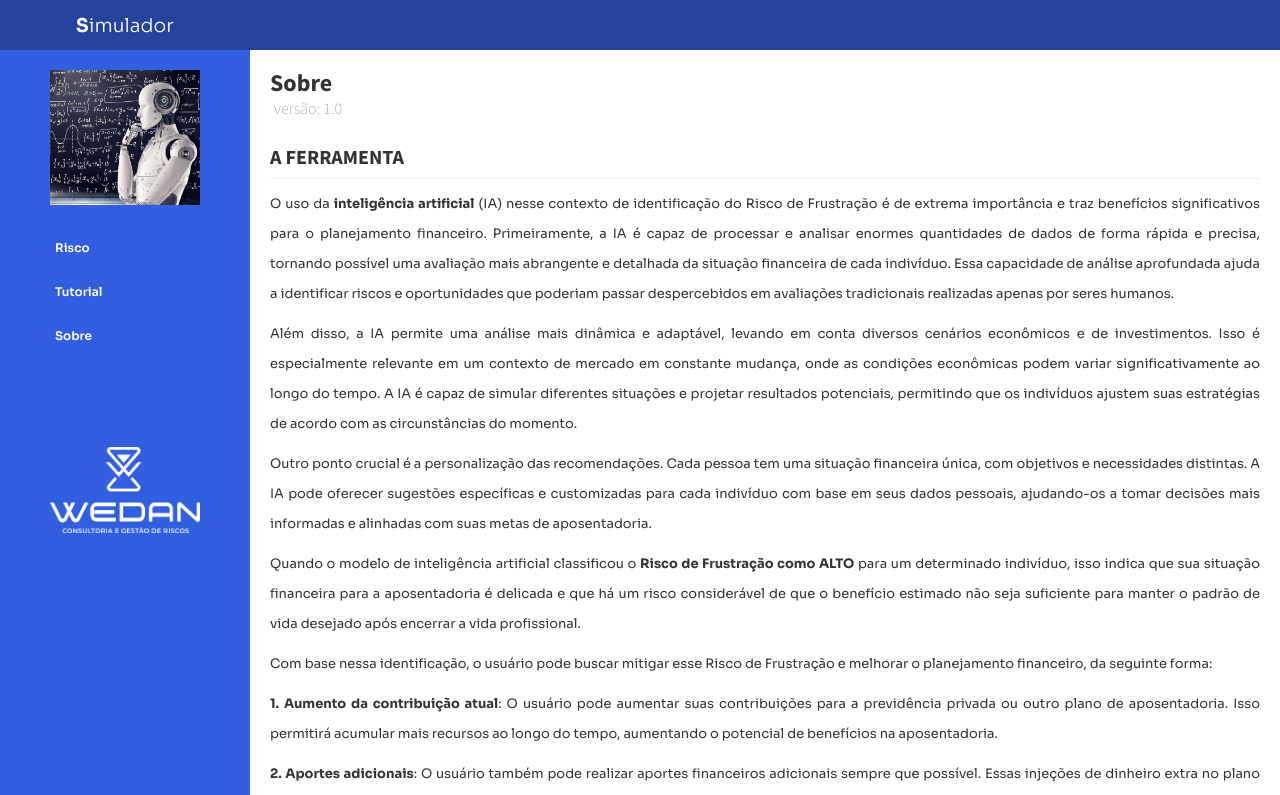
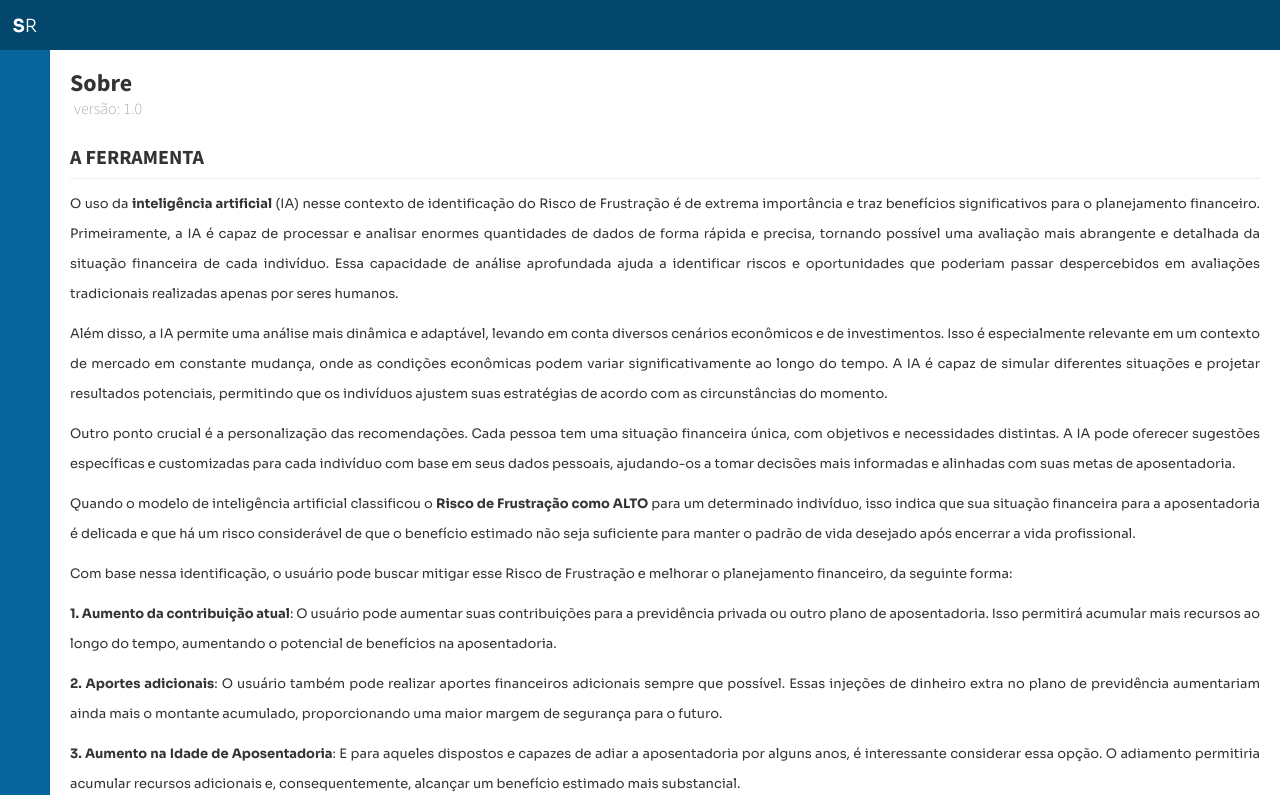
Before and after one commit to pa-tiq/riscofrustracao, a React (Create React App) app: page / in a window 1280 px wide. Shown: the top 795 px of the page. Built offline with nearby package versions, Linux system fonts and the light colour scheme; a web font is replaced by a local one.

Commit message:
fixed cookies and styles

```diff
--- a/public/index.html
+++ b/public/index.html
@@ -28,18 +28,8 @@
     <link href="https://fonts.googleapis.com/css2?family=Sora:wght@100;200;300;400;500;600;700;800&display=swap" rel="stylesheet">
 
   </head>
-  <body>
+  <body id='app_body' class='fixed sidebar-mini'>
     <noscript>You need to enable JavaScript to run this app.</noscript>
-    <div id="root"></div>
-    <!--
-      This HTML file is a template.
-      If you open it directly in the browser, you will see an empty page.
-
-      You can add webfonts, meta tags, or analytics to this file.
-      The build step will place the bundled scripts into the <body> tag.
-
-      To begin the development, run `npm start` or `yarn start`.
-      To create a production bundle, use `npm run build` or `yarn build`.
-    -->
+    <div id="app" class="wrapper"></div>
   </body>
 </html>
--- a/src/App.js
+++ b/src/App.js
@@ -6,19 +6,18 @@ import Footer from './common/template/footer';
 //import Messages from './common/msg/messages';
 
 import { useCookies } from 'react-cookie';
+import { useEffect } from 'react';
 
 const App = () => {
   const [cookie] = useCookies(['menuWideCookie']);
   const { menuWideCookie } = cookie;
 
+  useEffect(()=>{
+    document.getElementById('app_body').classList.toggle('sidebar-collapse');
+    console.log(document.getElementById('app_body'));
+  },[menuWideCookie]);
+
   return (
-    <div
-      className={
-        menuWideCookie === 'false'
-          ? 'fixed sidebar-mini sidebar-collapse'
-          : 'fixed sidebar-mini'
-      }
-    >
       <div className='wrapper' data-cliente={'risco'}>
         <Header />
         <div className='content-wrapper'>
@@ -27,7 +26,6 @@ const App = () => {
         <Footer />
         {/* <Messages /> */}
       </div>
-    </div>
   );
 };
 
--- a/src/index.js
+++ b/src/index.js
@@ -5,7 +5,7 @@ import App from './App';
 import { Provider } from 'react-redux';
 import store from './redux/store'
 
-const root = ReactDOM.createRoot(document.getElementById('root'));
+const root = ReactDOM.createRoot(document.getElementById('app'));
 root.render(
   <React.StrictMode>
     <Provider store={store}>
```
Also changed, not shown: public/app.css.
